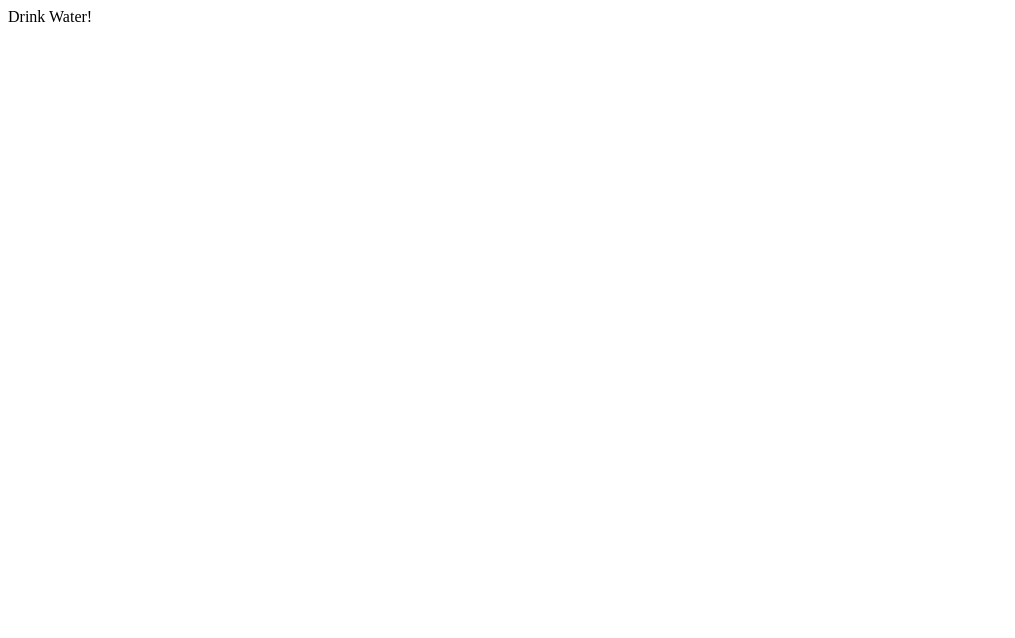
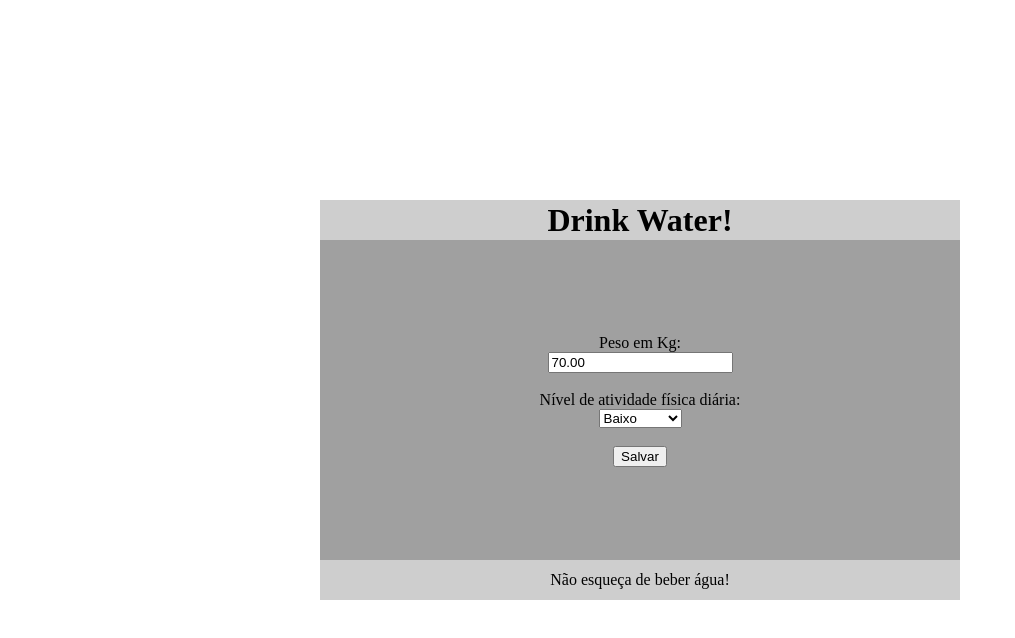
Before and after one commit to cedric-matheus/drink-water-project, a website: page src/index.html in a window 1280 px wide. Shown: the whole page, without its empty margins (0-1015 px from the left). Drawn offline with Linux system fonts and the light colour scheme.

Commit message:
0.12.0 - Create Basic User Data Html

```diff
--- a/src/index.html
+++ b/src/index.html
@@ -1,11 +1,61 @@
 <!DOCTYPE html>
-<html lang="en">
+<html lang="pt-br">
 <head>
   <meta charset="UTF-8">
   <meta name="viewport" content="width=device-width, initial-scale=1.0">
+
+  <link rel="stylesheet" href="./styles.css">
+
   <title>Drink Water!</title>
 </head>
 <body>
-  Drink Water!
+
+  <div class="main">
+    <header class="header">
+      <h1>Drink Water!</h1>
+    </header>
+
+
+    <section class="body">
+      <!-- Dados do usuário -->
+      <div id="userData">
+        <form id="userDataForm">
+          <label for="userWeight">Peso em Kg:</label><br>
+          <input type="number" id="userWeight" name="userWeight" value="70.00" step="0.01"><br>
+          <br>
+
+          <label for="userDailyPhysicalActivity">Nível de atividade física diária:</label><br>
+          <select id="userDailyPhysicalActivity" name="userDailyPhysicalActivity">
+            <option value="0">Baixo</option>
+            <option value="1">Moderado</option>
+            <option value="2">Alto</option>
+          </select><br>
+          <br>
+
+          <input type="submit" value="Salvar">
+        </form>
+      </div>
+    </section>
+
+    <footer class="footer">
+      Não esqueça de beber água!
+    </footer>
+  </div>
+  <script>
+    function submitForm(event){
+      event.preventDefault();
+
+      const data = new FormData(event.target);
+      const dataObject = Object.fromEntries(data.entries());
+
+      console.log(event);
+      console.log(data);
+      console.log(dataObject);
+    }
+
+    const userForm = document.getElementById("userDataForm");
+
+    userForm.addEventListener("submit", submitForm);
+  </script>
 </body>
 </html>
--- /dev/null
+++ b/src/styles.css
@@ -0,0 +1,43 @@
+body, html {
+  margin: 0px;
+  padding: 0px;
+}
+
+body {
+  display: flex;
+  align-items: center;
+  justify-content: center;
+  width: 100vw;
+  height: 100vh;
+}
+
+.main {
+  background-color: rgba(0,0,0,0.1);
+  width: 50%;
+  height: 50%;
+}
+
+.main > .header {
+  background-color: rgba(0,0,0,0.1);
+  height: 10%;
+  display: flex;
+  align-items: center;
+  justify-content: center;
+}
+
+.main > .body {
+  background-color: rgba(0,0,0,0.3);
+  height: 80%;
+  display: flex;
+  align-items: center;
+  justify-content: center;
+  text-align: center;
+}
+
+.main > .footer {
+  background-color: rgba(0,0,0,0.1);
+  height: 10%;
+  display: flex;
+  align-items: center;
+  justify-content: center;
+}
```
